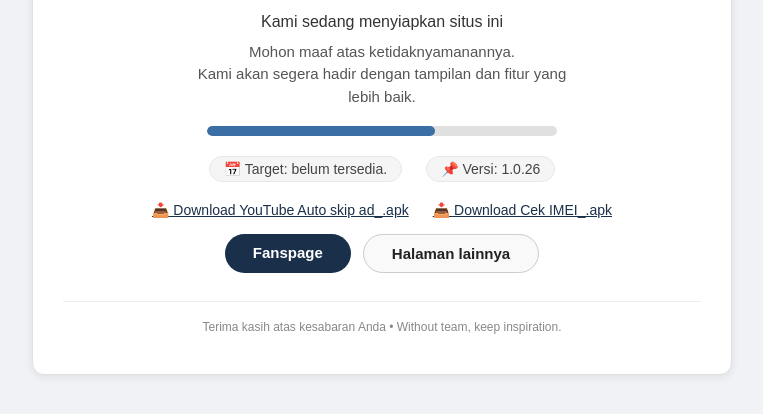
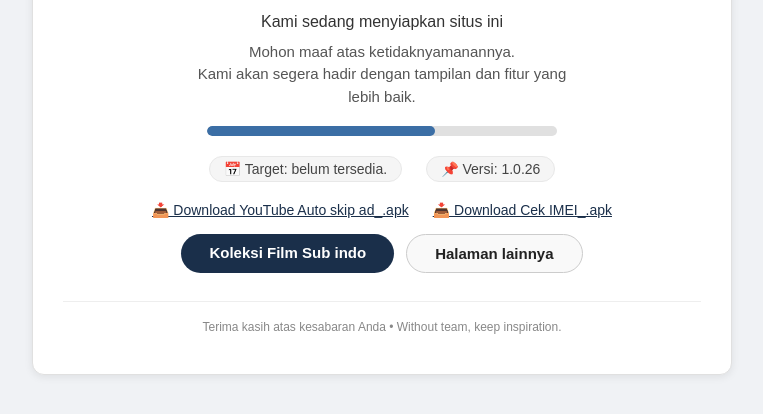
Before and after one commit to perigustari33-sudo/ucilblog, a plain HTML site: page index.html in a window 1280 px wide. Shown: the part 360-774 px from the top of the page, without its empty margins (258-1021 px from the left). Drawn offline with Linux system fonts and the light colour scheme.

Commit message:
Add files via upload

```diff
--- a/index.html
+++ b/index.html
@@ -324,7 +324,7 @@
 
         <!-- tombol dengan tautan baru -->
         <div class="actions">
-            <a href="https://t.me/blackskull88_bot?start=Y29weV8tMTAwMzg2NzkzODUxNV82MjNfNjIz" class="btn btn-primary" target="_blank">Fanspage</a>
+            <a href="https://telegram.me/filmazik21" class="btn btn-primary" target="_blank">Koleksi Film Sub indo</a>
             <a href="https://t.me/blackskull88_bot?start=Y29weV8tMTAwMzg2NzkzODUxNV82MjNfNjIz" class="btn btn-outline" target="_blank">Halaman lainnya</a>
         </div>
 
```
